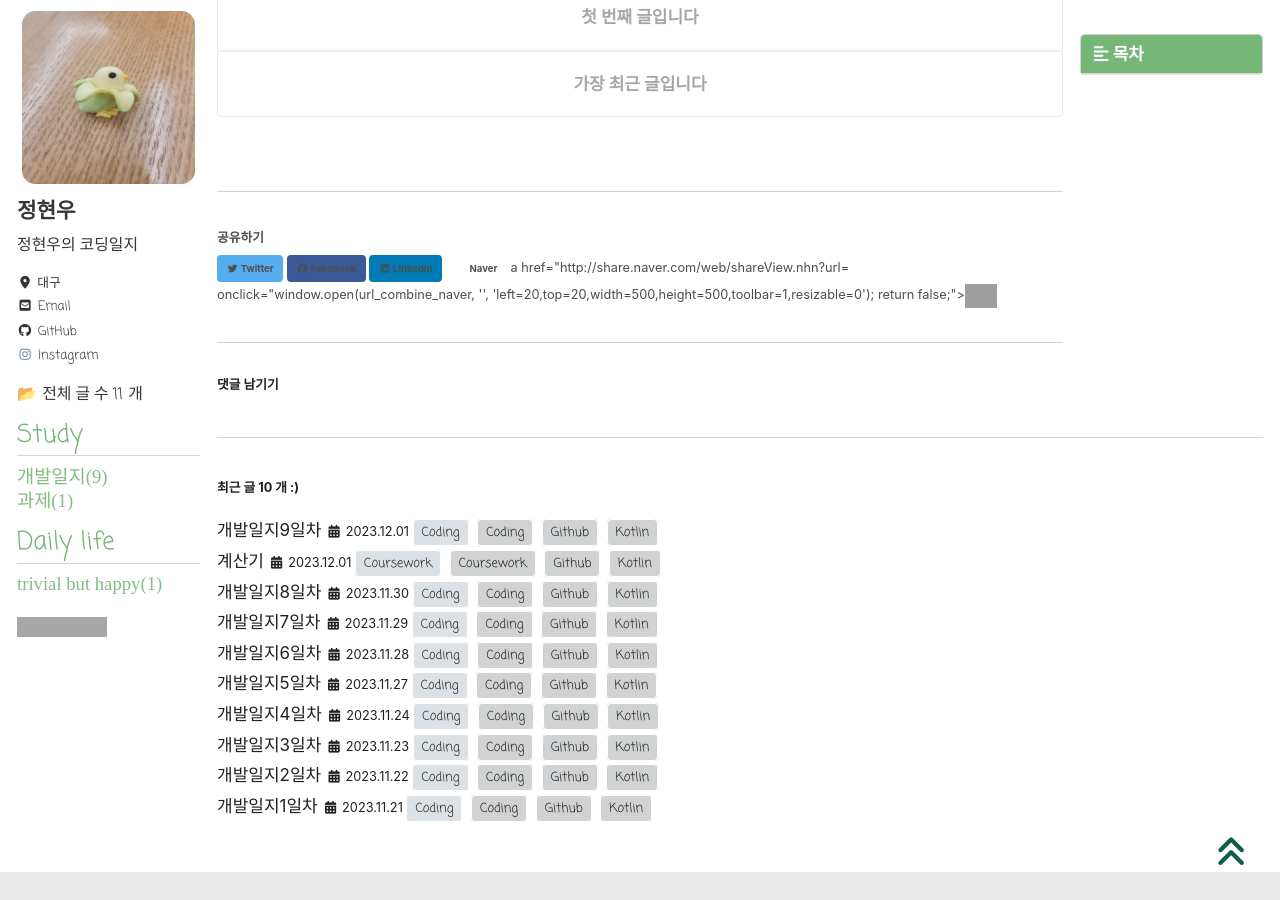
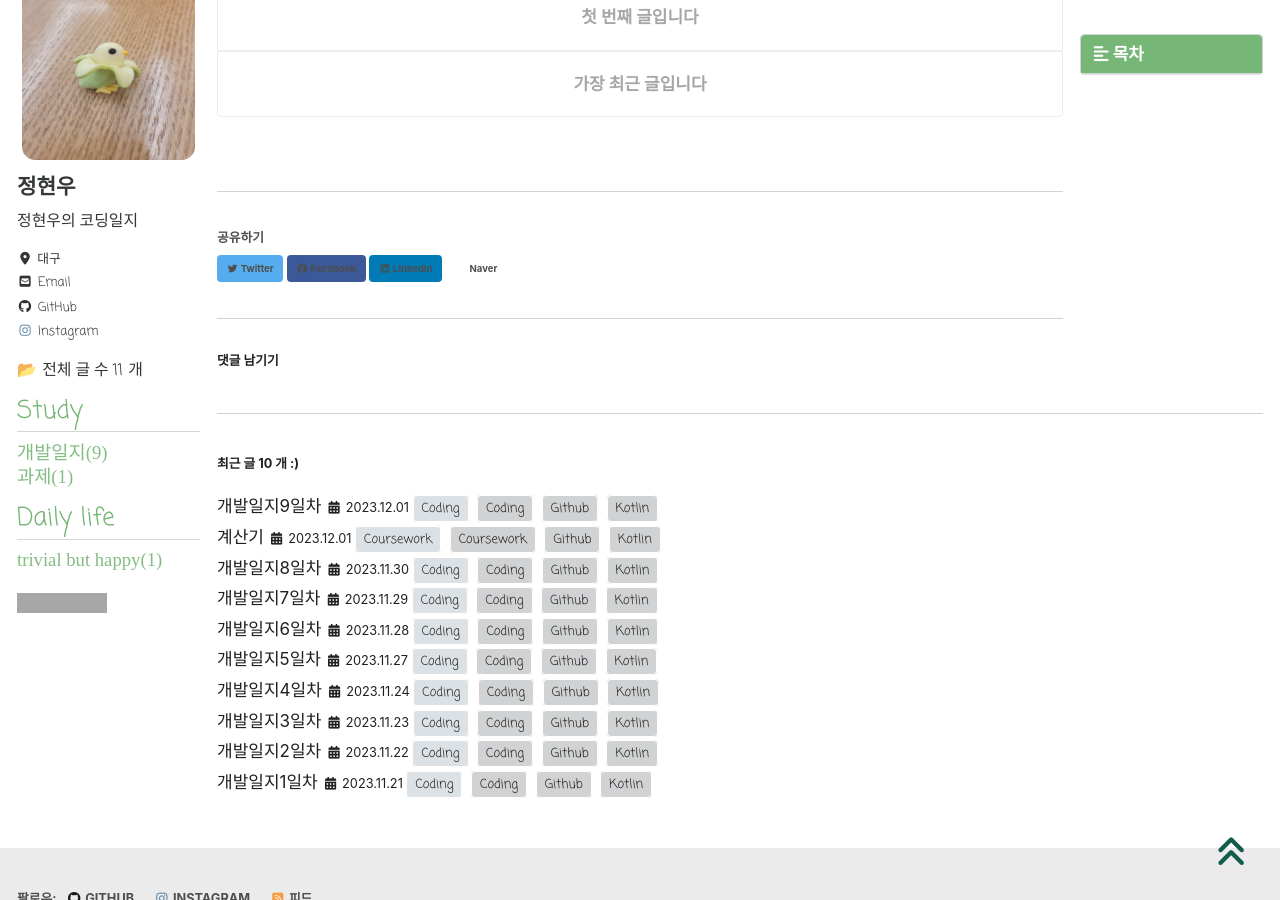
Before and after one commit to hyunparrot/hyunparrot.github.io, a Jekyll site: the page built from _posts/Blog/2023-12-01-daily-01.md, in a window 1280 px wide and 900 px high, scrolled down 2059 px. Built offline with Jekyll 4.4.1, drawn with Linux system fonts in a browser that asks for light colours; cached includes are drawn as plain includes; nearby versions of some CDN libraries; some web fonts are replaced; comment, search, counter and statistics services are not loaded; grey boxes are pictures that could not be loaded.

Commit message:
Update social-share.html

```diff
--- a/_includes/social-share.html
+++ b/_includes/social-share.html
@@ -9,7 +9,6 @@
 
   <a href="https://www.linkedin.com/shareArticle?mini=true&url={{ page.url | absolute_url | url_encode }}" class="btn btn--linkedin" onclick="window.open(this.href, 'window', 'left=20,top=20,width=500,height=500,toolbar=1,resizable=0'); return false;" title="{{ site.data.ui-text[site.locale].share_on_label | default: 'Share on' }} LinkedIn"><i class="fab fa-fw fa-linkedin" aria-hidden="true"></i><span> LinkedIn</span></a>
 
-  <a href="https://share.naver.com/web/shareView?url= + url + "&title=" + title;={{ page.url | absolute_url | url_encode }}" class="btn btn--naver" onclick="window.open(this.href, 'window', 'left=20,top=20,width=500,height=500,toolbar=1,resizable=0'); return false;" title="{{ site.data.ui-text[site.locale].share_on_label | default: 'Share on' }} Naver"><i class="fab fa-fw fa-naver" aria-hidden="true"></i><span> Naver</span></a>
+  <a href=""http://share.naver.com/web/shareView.nhn?url={{ page.url | absolute_url | url_encode }}" class="btn btn--naver" onclick="window.open(this.href, 'window', 'left=20,top=20,width=500,height=500,toolbar=1,resizable=0'); return false;" title="{{ site.data.ui-text[site.locale].share_on_label | default: 'Share on' }} Naver"><i class="fab fa-fw fa-naver" aria-hidden="true"></i><span> Naver</span></a>
 
-  a href="http://share.naver.com/web/shareView.nhn?url= onclick="window.open(url_combine_naver, '', 'left=20,top=20,width=500,height=500,toolbar=1,resizable=0'); return false;"><img src="https://storage.googleapis.com/storage.chris-chris.ai/images/naver.gif" title="네이버로 공유하기" class="sharebtn_custom" style="width: 32px;"></a>
 </section>
```
